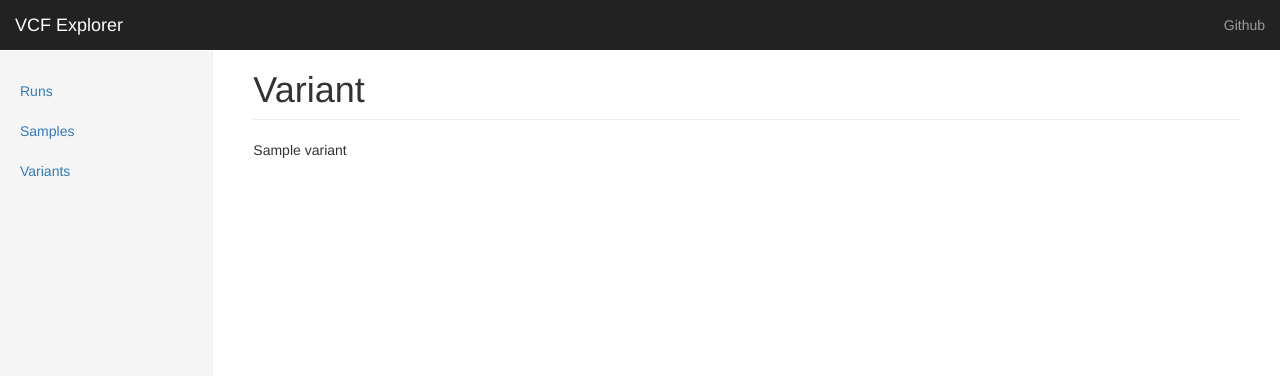
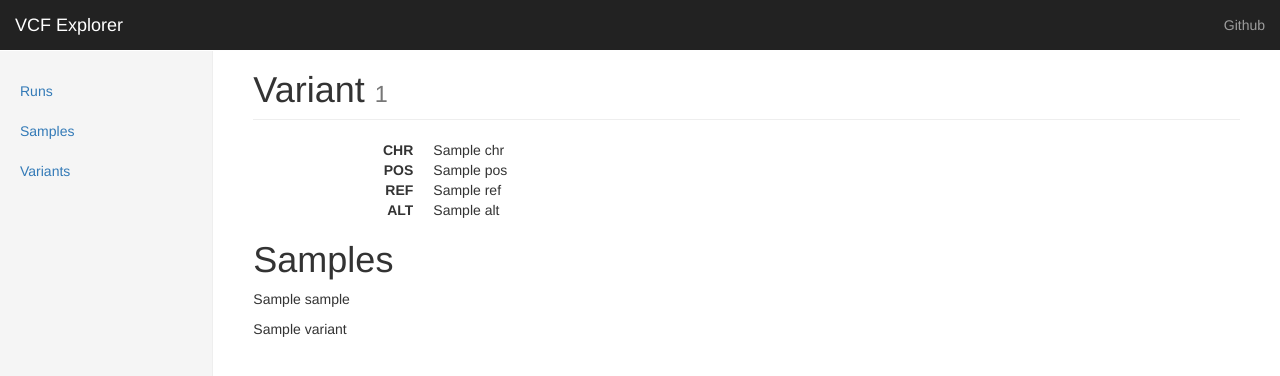
Before and after one commit to UMCUGenetics/vcf-explorer, a Flask app: template webapp/templates/variant.html in a window 1280 px wide. Shown: the top 376 px of the page. Run offline with Flask 2, Linux system fonts and the light colour scheme; the template is opened without the code that fills it: most values are stand-ins (such as "Sample title", 1, 10 or a date in 2020); parts of the project's set-up code (start-up, migrations or seed data) failed here and were passed over; some libraries are stand-ins or nearby versions.

Commit message:
Basic variant page layout

```diff
--- a/webapp/templates/variant.html
+++ b/webapp/templates/variant.html
@@ -1,5 +1,17 @@
 {% extends "base.html" %}
 {% block content %}
-    <h1 class="page-header">Variant</h1>
-    {{variant}}
+    <h1 class="page-header">Variant <small>{{variant._id}}</small></h1>
+    <dl class="dl-horizontal">
+        <dt>CHR</dt><dd>{{variant.chr}}</dd>
+        <dt>POS</dt><dd>{{variant.pos}}</dd>
+        <dt>REF</dt><dd>{{variant.ref}}</dd>
+        <dt>ALT</dt><dd>{{variant.alt}}</dd>
+    </dl>
+    <h1>Samples</h1>
+    {% for sample in variant.samples %}
+        <p>{{sample}}</p>
+    {% endfor %}
+
+    <p>{{variant}}</p>
+
 {% endblock %}
```
